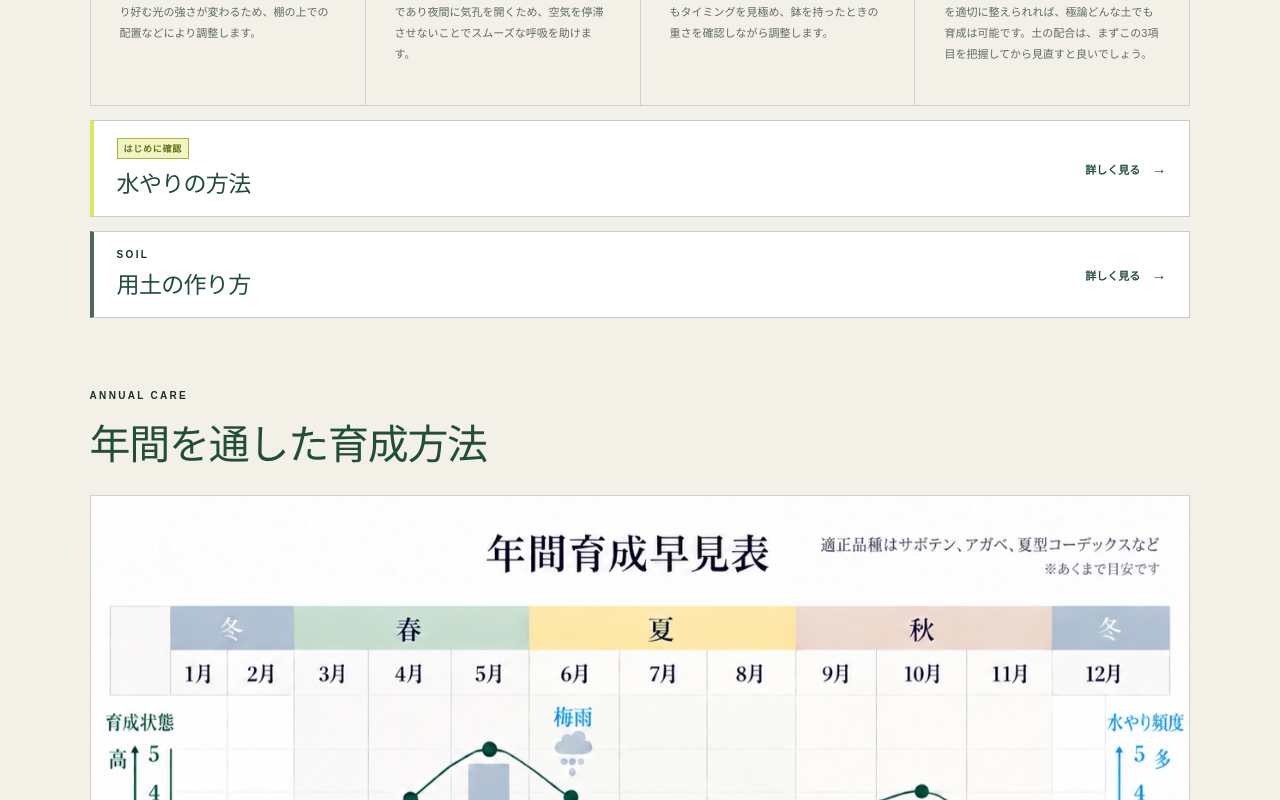
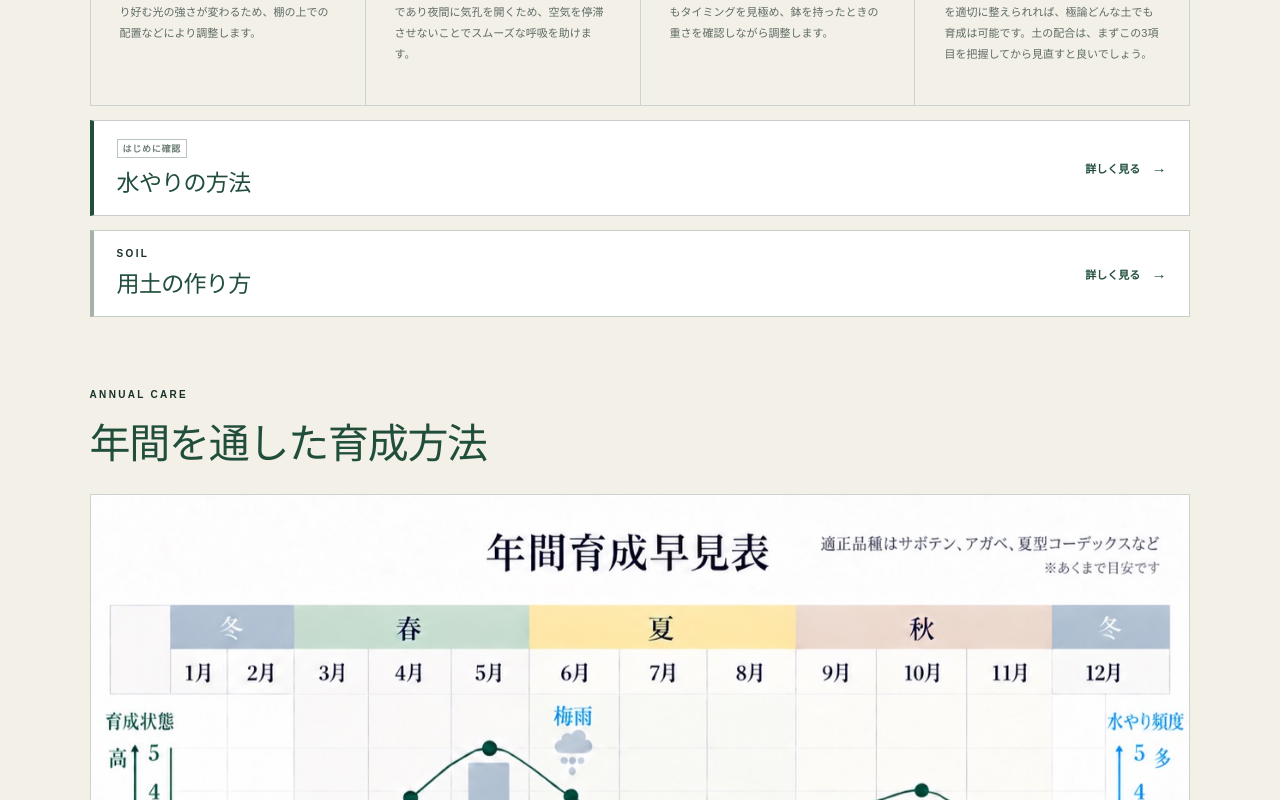
Before and after one commit to KomeUme/unomori-plant-archive, a Next.js app: page /care-guide in a window 1280 px wide. Shown: the part 1580-2380 px from the top of the page. Built offline with nearby package versions, Linux system fonts and the light colour scheme; no server answers.

Commit message:
Tune guide link emphasis

```diff
--- a/app/globals.css
+++ b/app/globals.css
@@ -291,11 +291,11 @@ footer { background:#132c23; color:white; display:grid; grid-template-columns:1.
 .guide-point-icon { display:grid; width:30px; height:30px; place-items:center; margin:0 0 22px; color:#637a6d; }
 .guide-point-icon svg { width:100%; height:100%; fill:none; stroke:currentColor; stroke-linecap:round; stroke-linejoin:round; stroke-width:1.4; }
 .guide-method-link { display:grid; grid-template-columns:minmax(0,1fr) max-content; gap:24px; align-items:center; max-width:1120px; margin:14px 0 0; padding:17px 23px; border:1px solid #c6cec7; background:white; transition:background .2s,transform .2s; }
-.guide-method-link-primary { border-left:4px solid var(--lime); }
-.guide-method-link-secondary { border-left:4px solid #4d6759; }
+.guide-method-link-primary { border-left:4px solid var(--green); }
+.guide-method-link-secondary { border-left:4px solid #a4b2aa; }
 .guide-method-link:hover { background:#f7f8f3; transform:translateX(3px); }
 .guide-method-link .eyebrow { margin:0 0 6px; }
-.guide-method-label { display:inline-block; margin:0 0 6px; padding:3px 6px; border:1px solid #a6b42f; color:#617214; background:#f2f4c4; font-size:9px; font-weight:700; letter-spacing:.08em; }
+.guide-method-label { display:inline-block; margin:0 0 6px; padding:2px 5px; border:1px solid #b9c4bc; color:#708078; background:transparent; font-size:9px; font-weight:600; letter-spacing:.08em; }
 .guide-method-link h2 { margin:0; color:var(--green); font-family:Georgia,"Yu Mincho",serif; font-size:clamp(20px,2vw,23px); font-weight:400; letter-spacing:-.03em; }
 .guide-detail-content h2 { margin:0; color:var(--green); font-family:Georgia,"Yu Mincho",serif; font-size:clamp(28px,3vw,38px); font-weight:400; letter-spacing:-.03em; }
 .guide-method-description { margin:6px 0 0; color:var(--muted); font-size:11px; line-height:1.7; }
```
